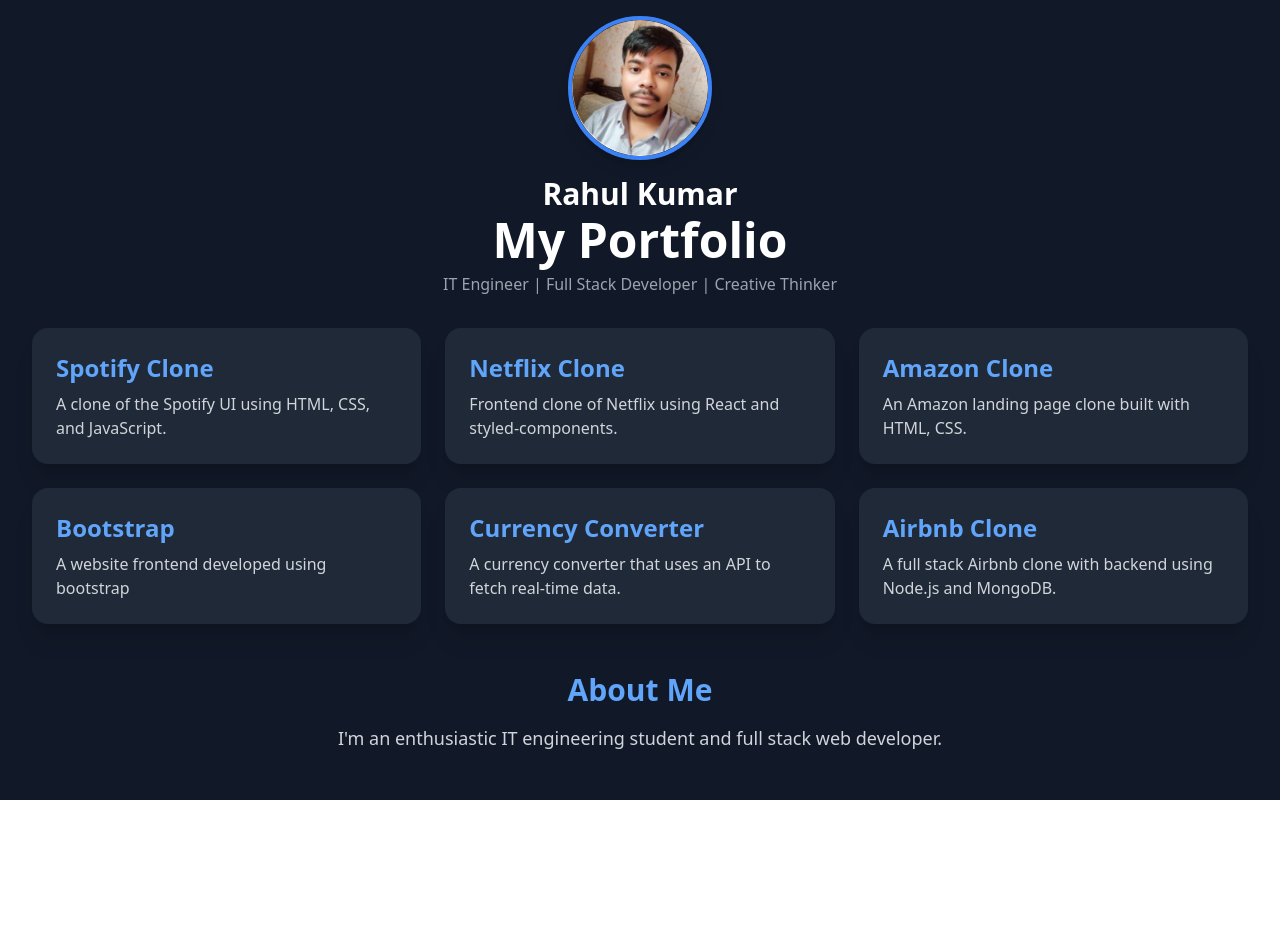
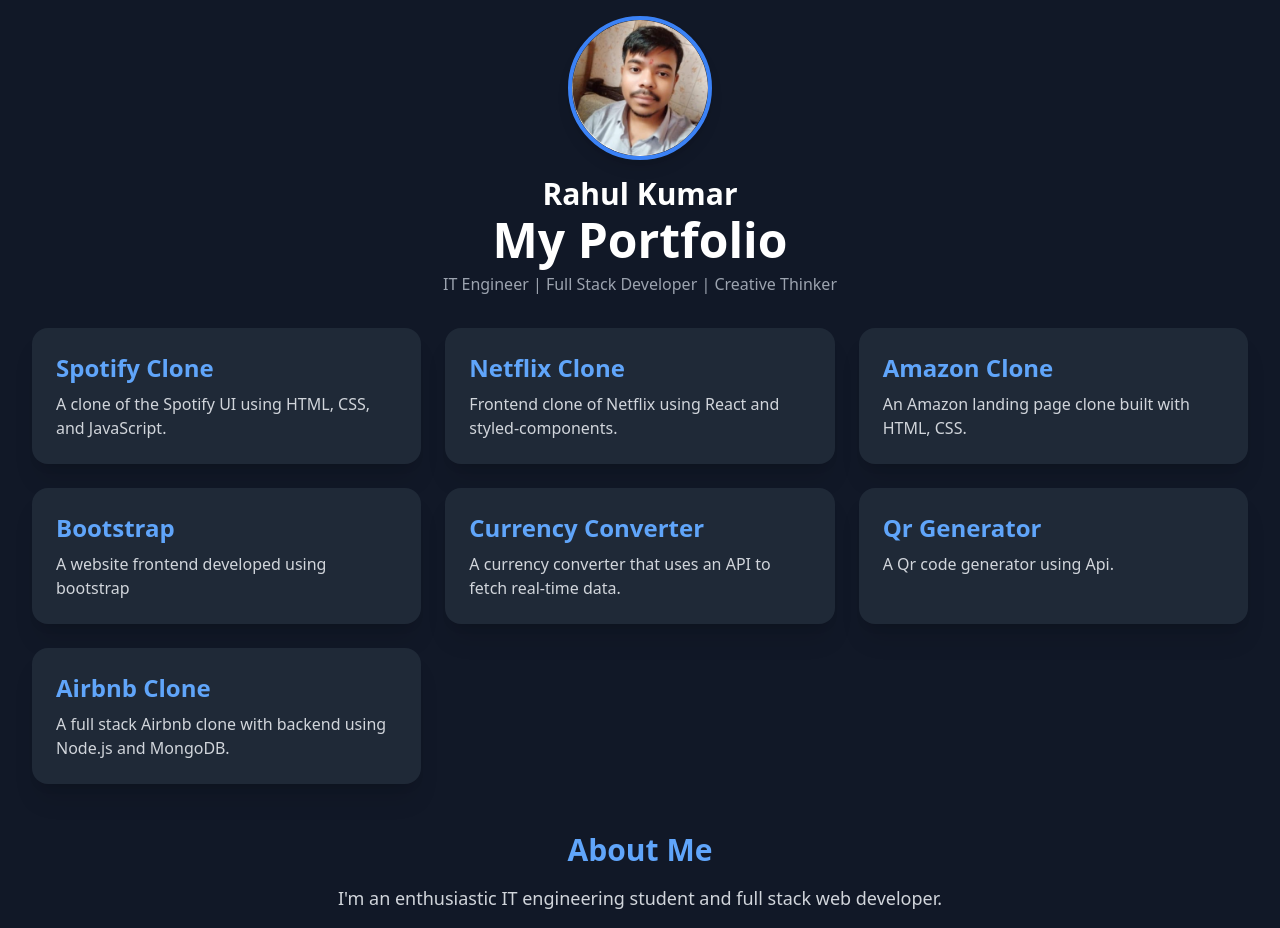
Before and after one commit to Rahul-Kumar-code/Portfolio, a React (Vite) app: page / in a window 1280 px wide. Before the commit the page ends 800 px from the top, so only its background shows below. Built offline with nearby package versions, Linux system fonts and the light colour scheme.

Commit message:
add a qr generator project

```diff
--- a/src/Content.jsx
+++ b/src/Content.jsx
@@ -26,6 +26,11 @@
     title: "Currency Converter",
     description: "A currency converter that uses an API to fetch real-time data.",
     link: "https://currency-converter-web-eight.vercel.app/"
+  },
+  {
+    title: "Qr Generator",
+    description: "A Qr code generator using Api.",
+    link: "https://qr-generator-alpha-three.vercel.app/"
   },
   {
     title: "Airbnb Clone",
```
